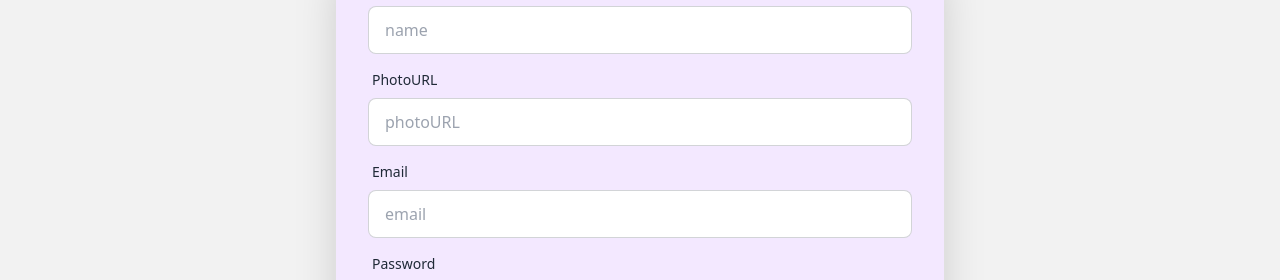
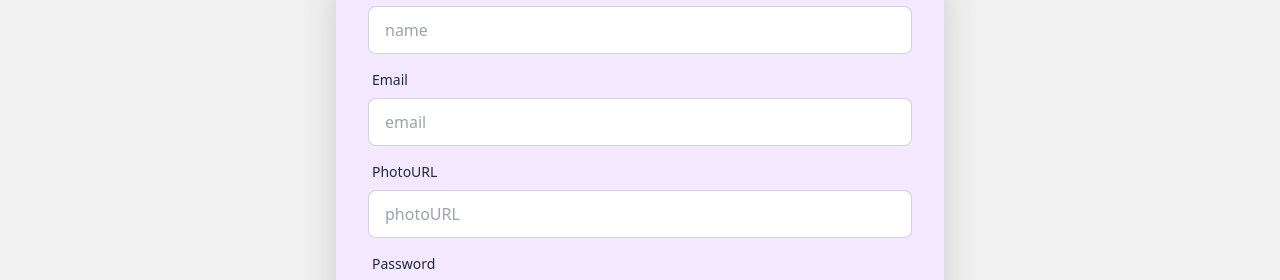
Before and after one commit to ataher83/art-gallery-client, a React (Vite) app: page /register in a window 1280 px wide. Shown: the part 266-546 px from the top of the page. Built offline with nearby package versions, Linux system fonts and the light colour scheme; no server answers.

Commit message:
loading spinner when the data is in a loading state done

```diff
--- a/src/pages/Register/Register.jsx
+++ b/src/pages/Register/Register.jsx
@@ -22,8 +22,8 @@ const Register = () => {
         const form = new FormData(e.currentTarget);
 
         const name = form.get('name')
+        const email = form.get('email')
         const photoURL = form.get('photoURL')
-        const email = form.get('email')
         const password = form.get('password')
 
         const accepted = form.get('terms')
@@ -124,16 +124,16 @@ const Register = () => {
 
                             <div className="form-control">
                                 <label className="label">
-                                    <span className="label-text">PhotoURL</span>
+                                    <span className="label-text">Email</span>
                                 </label>
-                                <input type="text" name="photoURL" placeholder="photoURL" className="input input-bordered" required />
+                                <input type="email" name="email" placeholder="email" className="input input-bordered" required />
                             </div>
 
                             <div className="form-control">
                                 <label className="label">
-                                    <span className="label-text">Email</span>
+                                    <span className="label-text">PhotoURL</span>
                                 </label>
-                                <input type="email" name="email" placeholder="email" className="input input-bordered" required />
+                                <input type="text" name="photoURL" placeholder="photoURL" className="input input-bordered" required />
                             </div>
 
 
--- a/src/routes/PrivateRoute.jsx
+++ b/src/routes/PrivateRoute.jsx
@@ -8,7 +8,7 @@ const PrivateRoute = ({children}) => {
     const location = useLocation();
 
     if (loading) {
-        return <div className="text-info flex items-center">
+        return <div className="text-secondary flex items-center">
                     <span className="loading loading-bars loading-xs"></span>
                     <span className="loading loading-bars loading-sm"></span>
                     <span className="loading loading-bars loading-md"></span>
```
